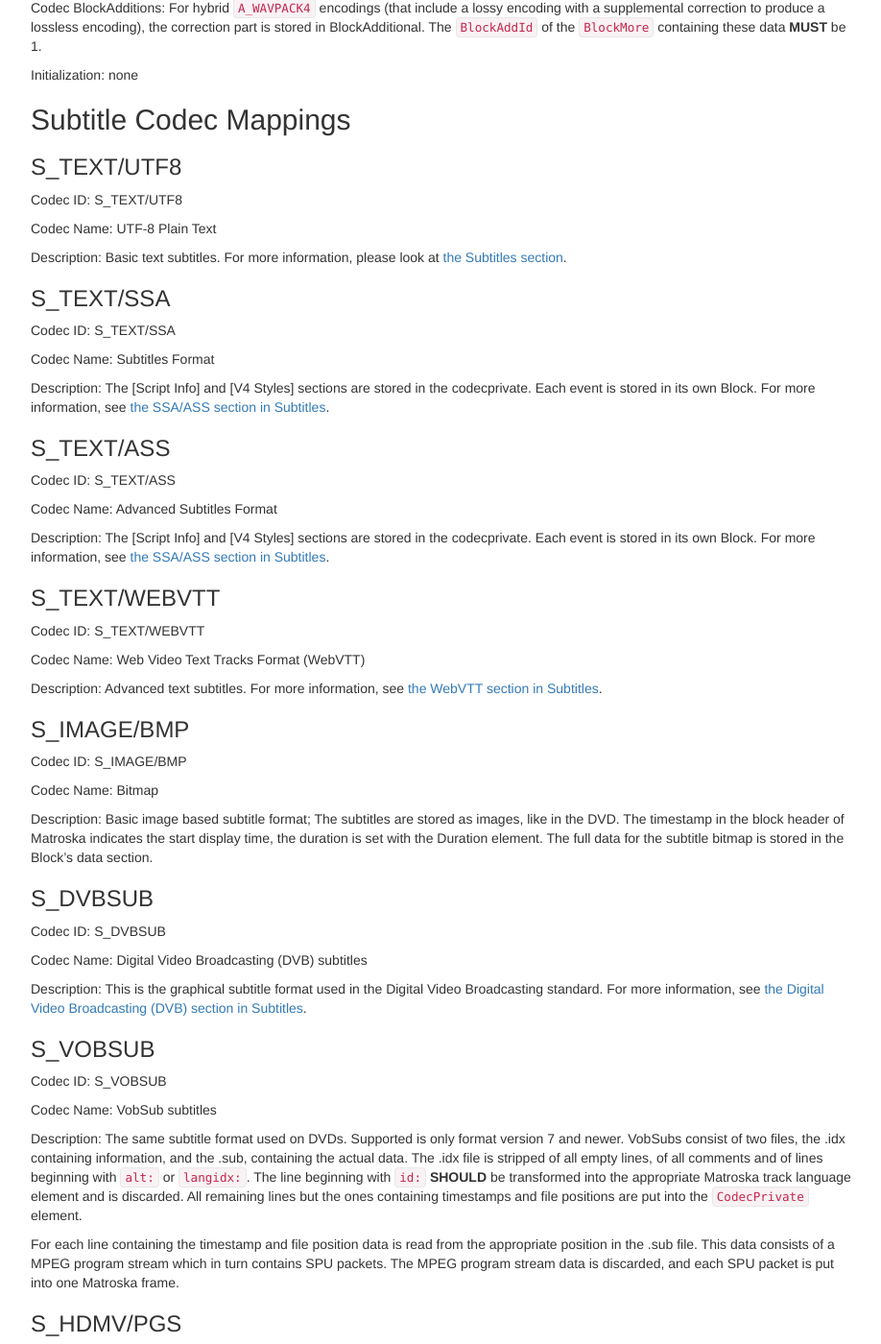
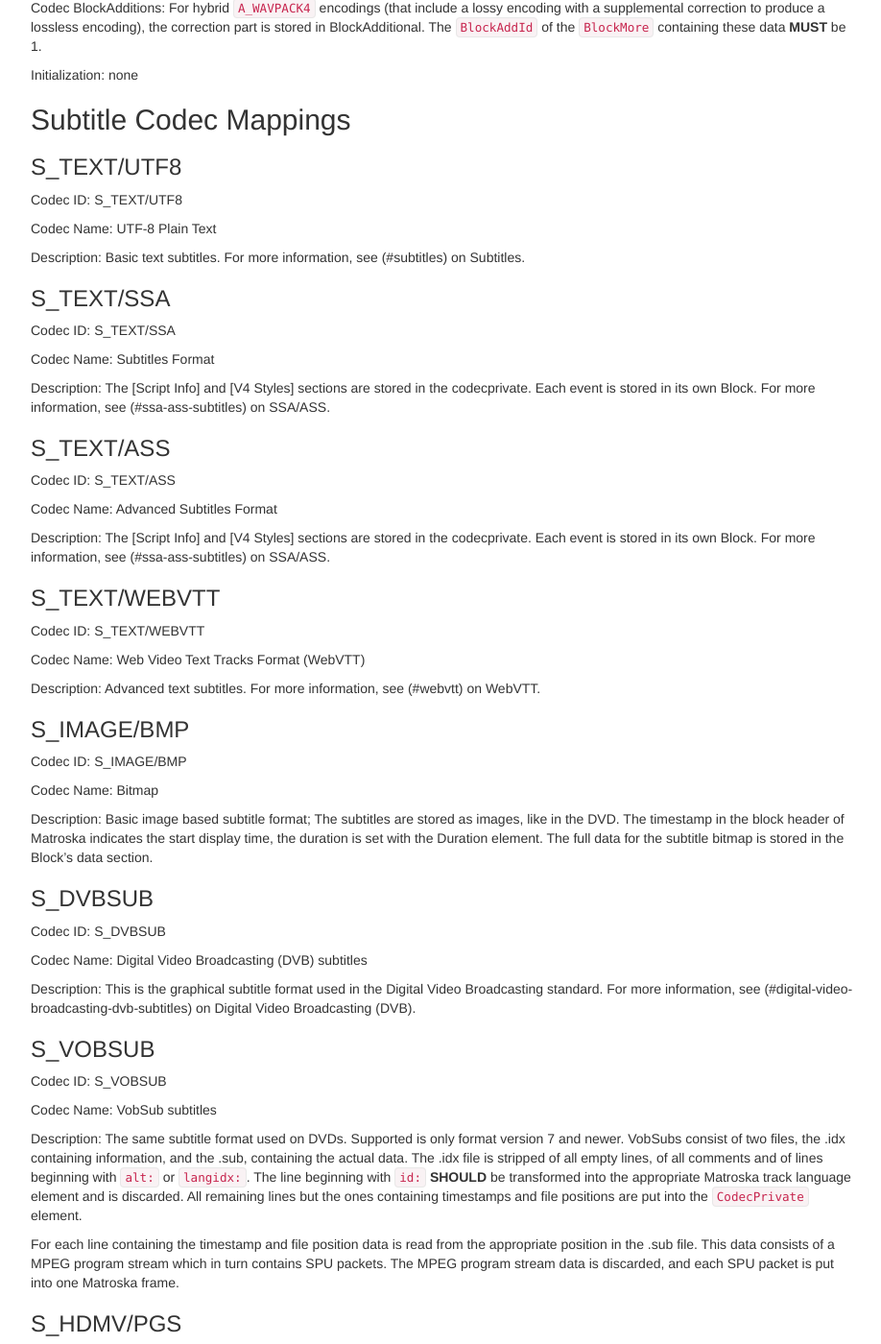
Before and after one commit to ietf-wg-cellar/matroska-specification, a Jekyll site: the page built from codec_specs.md, in a window 1280 px wide and 1400 px high, scrolled down 13476 px. Shown: the whole window at 96% size, without its empty margins (273-1191 px from the left). Built offline with Jekyll 4.4.1, drawn with Linux system fonts in a browser that asks for light colours; some of the changed text lies outside the part shown.

Commit message:
fix references to subtitle sections in the TXT version

```diff
--- a/codec_specs.md
+++ b/codec_specs.md
@@ -803,7 +803,7 @@
 
 Codec Name: UTF-8 Plain Text
 
-Description: Basic text subtitles. For more information, please look at [the Subtitles section](#subtitles).
+Description: Basic text subtitles. For more information, see (#subtitles) on Subtitles.
 
 ### S_TEXT/SSA
 
@@ -812,7 +812,7 @@
 Codec Name: Subtitles Format
 
 Description: The [Script Info] and [V4 Styles] sections are stored in the codecprivate. Each event is stored in its own Block.
-For more information, see [the SSA/ASS section in Subtitles](#subtitles).
+For more information, see (#ssa-ass-subtitles) on SSA/ASS.
 
 ### S_TEXT/ASS
 
@@ -821,7 +821,7 @@
 Codec Name: Advanced Subtitles Format
 
 Description: The [Script Info] and [V4 Styles] sections are stored in the codecprivate. Each event is stored in its own Block.
-For more information, see [the SSA/ASS section in Subtitles](#subtitles).
+For more information, see (#ssa-ass-subtitles) on SSA/ASS.
 
 ### S_TEXT/WEBVTT
 
@@ -829,7 +829,7 @@
 
 Codec Name: Web Video Text Tracks Format (WebVTT)
 
-Description: Advanced text subtitles. For more information, see [the WebVTT section in Subtitles](#subtitles).
+Description: Advanced text subtitles. For more information, see (#webvtt) on WebVTT.
 
 ### S_IMAGE/BMP
 
@@ -849,7 +849,7 @@
 Codec Name: Digital Video Broadcasting (DVB) subtitles
 
 Description: This is the graphical subtitle format used in the Digital Video Broadcasting standard.
-For more information, see [the Digital Video Broadcasting (DVB) section in Subtitles](#subtitles).
+For more information, see (#digital-video-broadcasting-dvb-subtitles) on  Digital Video Broadcasting (DVB).
 
 ### S_VOBSUB
 
@@ -876,7 +876,7 @@
 Codec Name: HDMV presentation graphics subtitles (PGS)
 
 Description: This is the graphical subtitle format used on Blu-rays. For more information,
-see [HDMV text presentation in Subtitles](#subtitles).
+see (#hdmv-text-subtitles) on HDMV text presentation.
 
 ### S_HDMV/TEXTST
 
@@ -885,7 +885,7 @@
 Codec Name: HDMV text subtitles
 
 Description: This is the textual subtitle format used on Blu-rays. For more information,
-see [HDMV graphics presentation in Subtitles](#subtitles).
+see (#hdmv-presentation-graphics-subtitles) on HDMV graphics presentation.
 
 ### S_KATE
 
```
